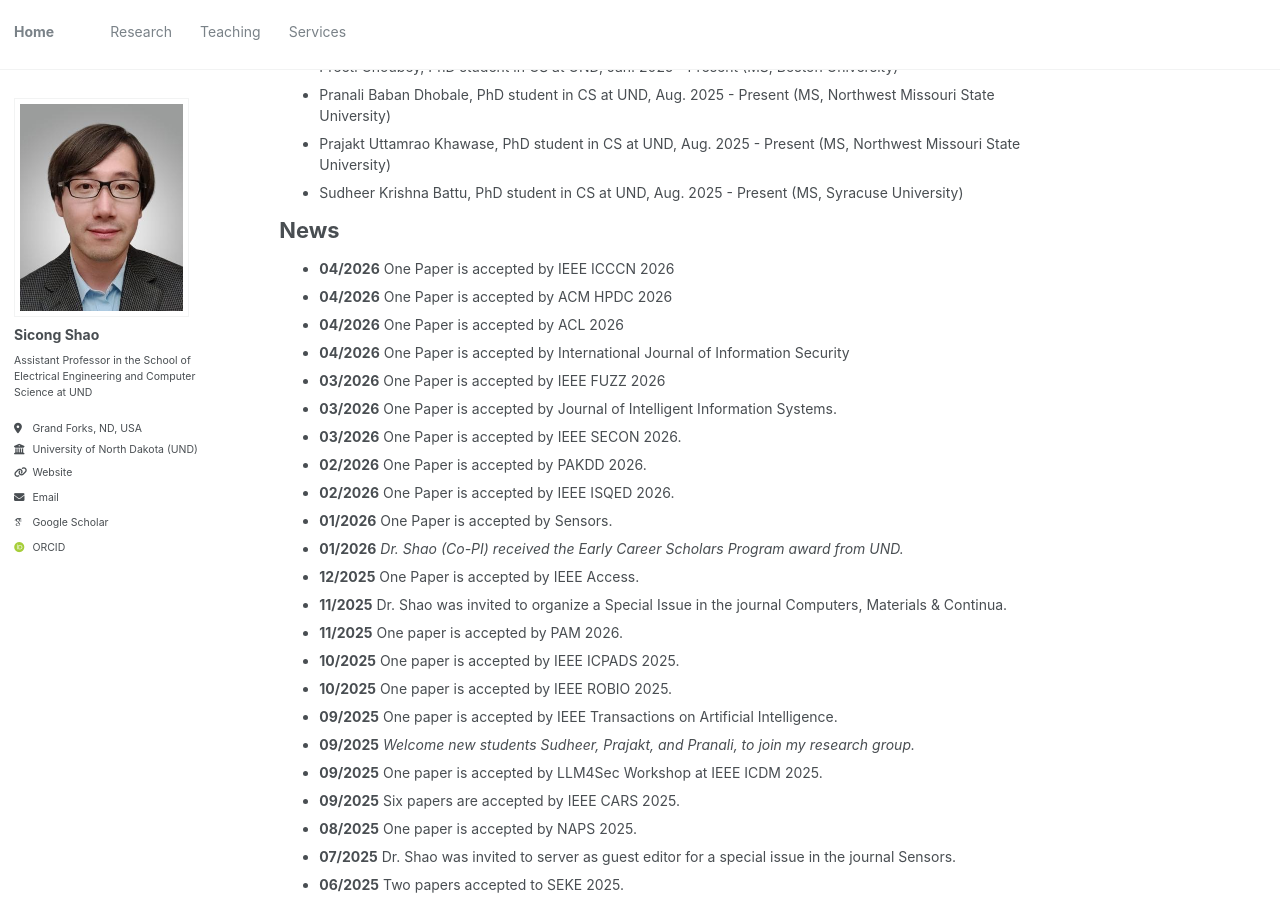
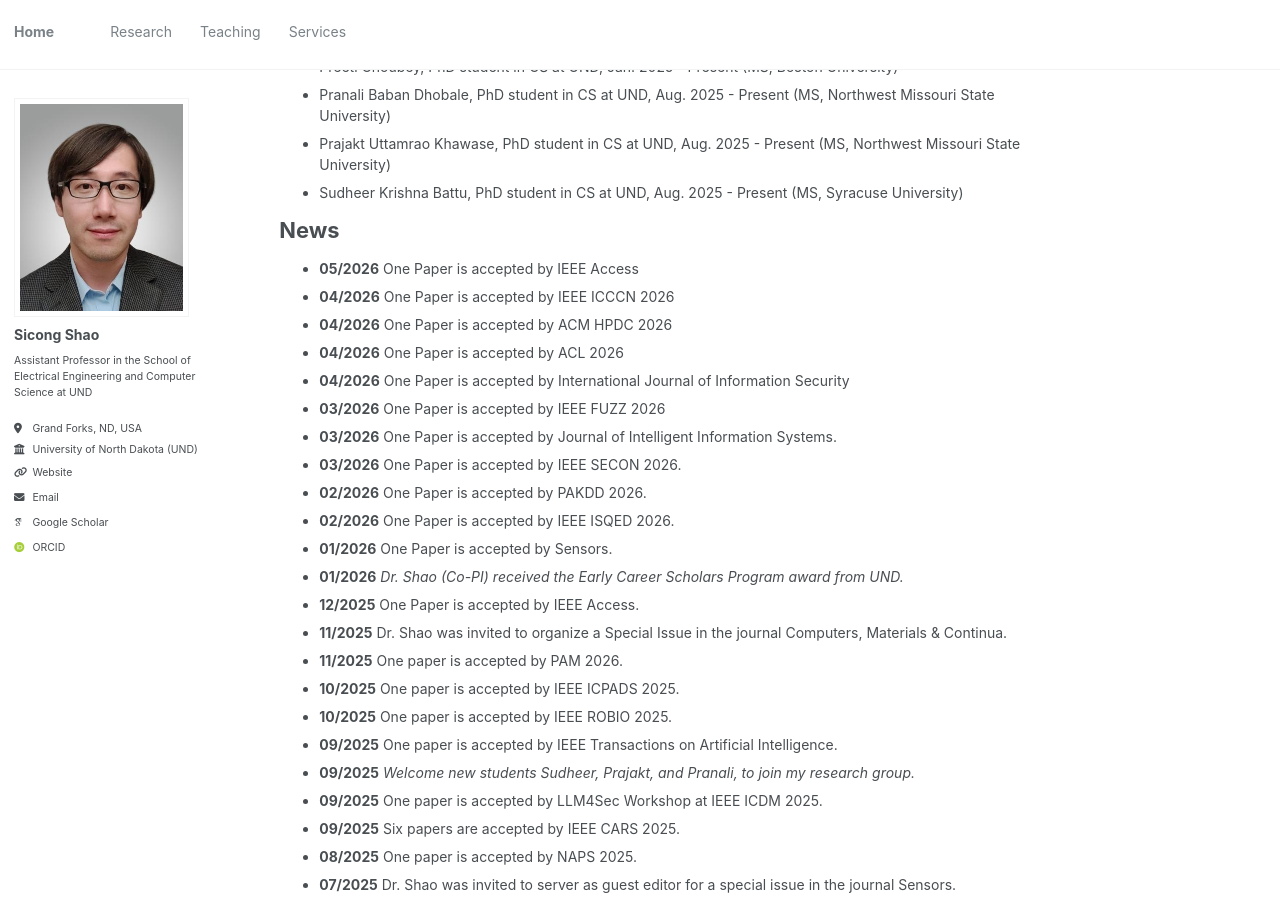
Before and after one commit to sicongshao/sicongshao.github.io, a Jekyll site: the page built from _pages/about.md, in a window 1280 px wide and 900 px high, scrolled down 501 px. Built offline with Jekyll 4.4.1, drawn with Linux system fonts in a browser that asks for light colours; some web fonts are replaced.

Commit message:
first commit

```diff
--- a/_pages/about.md
+++ b/_pages/about.md
@@ -32,6 +32,7 @@
 
 News
 ======
+* **05/2026** One Paper is accepted by IEEE Access
 * **04/2026** One Paper is accepted by IEEE ICCCN 2026
 * **04/2026** One Paper is accepted by ACM HPDC 2026
 * **04/2026** One Paper is accepted by ACL 2026
--- a/_pages/publications.html
+++ b/_pages/publications.html
@@ -18,6 +18,11 @@
 <li>SARJ award from NSF EPSCoR RII Track-2 FEC funed by USA/NSF, PI</li><br> -->
 
 <h2>Peer-reviewed Publications</h2>
+
+<li>
+   Z. Yang, Q. Shi, and S. Shao, <strong>"Transformer-Based Anomaly Behavior Analysis for CPS in Water Infrastructure,"</strong> <i>IEEE Access </i>, 2026. (Accepted for Publication)
+</li>
+<br>
 
 
 <li>
```
